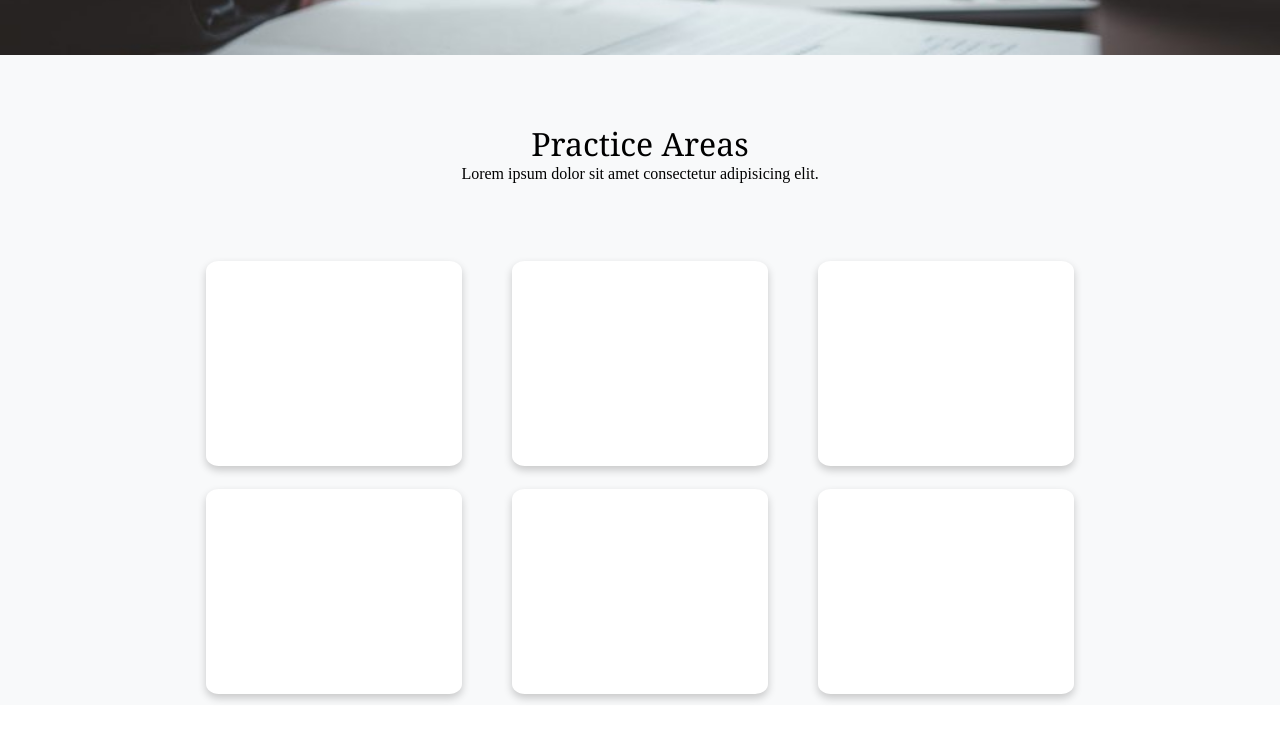
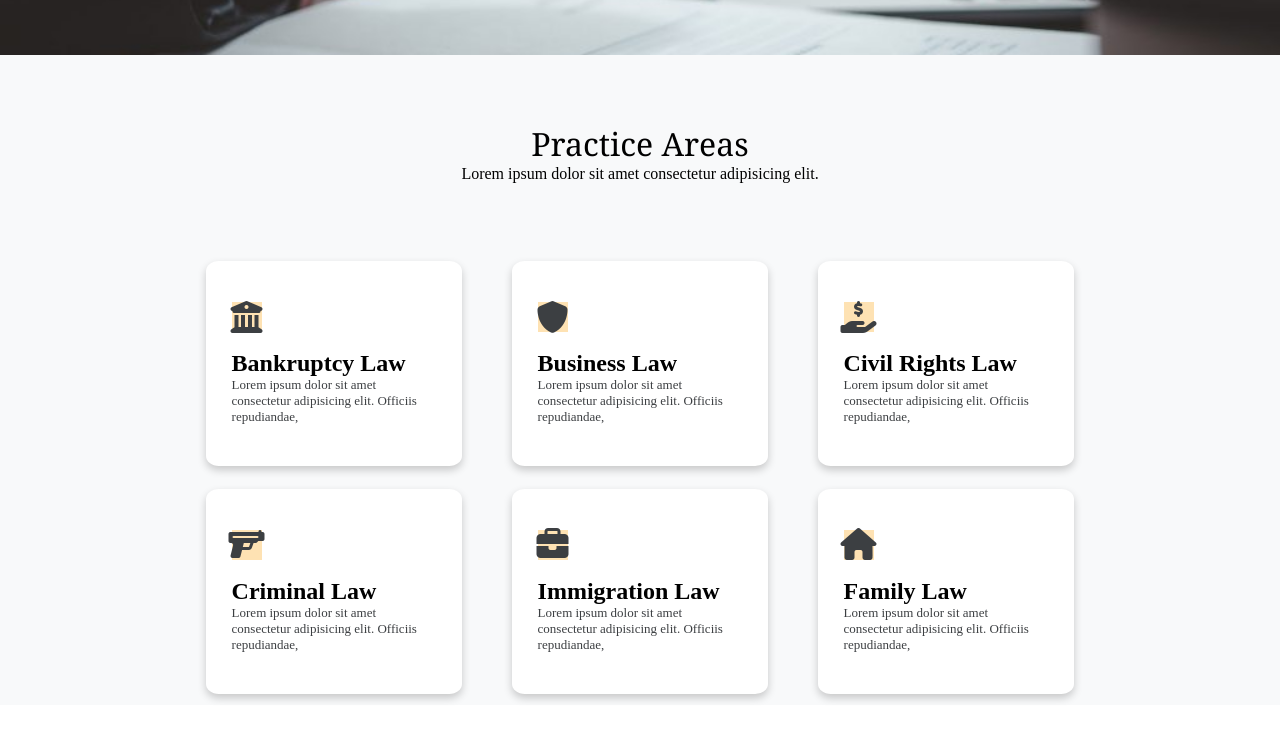
Before and after one commit to KkDhote/Notaty, a plain HTML site: page index.html in a window 1280 px wide. Shown: the part 675-1416 px from the top of the page. Drawn offline with nearby package versions, Linux system fonts and the light colour scheme.

Commit message:
Today's Draft

```diff
--- a/index.html
+++ b/index.html
@@ -6,6 +6,7 @@
     <title>Project</title>
     <link rel="stylesheet"  href="style.css">
     <link rel="stylesheet" href="https://cdnjs.cloudflare.com/ajax/libs/font-awesome/6.7.2/css/all.min.css" integrity="sha512-Evv84Mr4kqVGRNSgIGL/F/aIDqQb7xQ2vcrdIwxfjThSH8CSR7PBEakCr51Ck+w+/U6swU2Im1vVX0SVk9ABhg==" crossorigin="anonymous" referrerpolicy="no-referrer" />
+    <link href="https://fonts.googleapis.com/css2?family=Material+Symbols+Outlined:opsz,wght,FILL,GRAD@20..48,100..700,0..1,200..-50" rel="stylesheet" />
 </head>
 <body>
     <!-- navigator bar -->
@@ -47,14 +48,74 @@
             </div>
             <div id="s2d2">
                 <div class="s2d2_od">
-                    <div class="br_box"></div>
-                    <div class="br_box"></div>
-                    <div class="br_box"></div>
+                    <div class="br_box">
+                        <div class="br_box_in">
+                            <div class="br_icon">
+
+                                <i class="fa-solid fa-building-columns fa-2xl" style="color: #3c3f42;"></i>
+                            </div>
+                            <br>
+                            <h3>Bankruptcy Law</h3>
+                            <p>Lorem ipsum dolor sit amet consectetur adipisicing elit. Officiis repudiandae, </p>
+                        </div>
+                    </div>
+                    <div class="br_box">
+                        <div class="br_box_in">
+                            <div class="br_icon">
+                                <i class="fa-solid fa-shield fa-2xl" style="color: #3c3f42;"></i>
+
+                            </div>
+                            <br>
+                            <h3>Business Law</h3>
+                            <p>Lorem ipsum dolor sit amet consectetur adipisicing elit. Officiis repudiandae, </p>
+                        </div>
+                    </div>
+                    <div class="br_box">
+                        <div class="br_box_in">
+                            <div class="br_icon">
+
+                                <i class="fa-solid fa-hand-holding-dollar fa-2xl" style="color: #3c3f42;"></i>
+                            </div>
+                            <br>
+                            <h3>Civil Rights Law</h3>
+                            <p>Lorem ipsum dolor sit amet consectetur adipisicing elit. Officiis repudiandae, </p>
+                        </div>
+                    </div>
                 </div>
                 <div class="s2d2_od">
-                    <div class="br_box"></div>
-                    <div class="br_box"></div>
-                    <div class="br_box"></div>
+                    <div class="br_box">
+                        <div class="br_box_in">
+                            <div class="br_icon">
+
+                                <i class="fa-solid fa-gun fa-2xl" style="color: #3c3f42;"></i>
+                            </div>
+                            <br>
+                            <h3>Criminal Law</h3>
+                            <p>Lorem ipsum dolor sit amet consectetur adipisicing elit. Officiis repudiandae, </p>
+
+                        </div>
+                    </div>
+                    <div class="br_box">
+                        <div class="br_box_in">
+                            <div class="br_icon">
+                                <i class="fa-solid fa-briefcase fa-2xl" style="color: #3c3f42;"></i>
+
+                            </div>
+                            <br>
+                            <h3>Immigration Law</h3>
+                            <p>Lorem ipsum dolor sit amet consectetur adipisicing elit. Officiis repudiandae, </p>
+                        </div>
+                    </div>
+                    <div class="br_box">
+                        <div class="br_box_in">
+                            <div class="br_icon">
+                                <i class="fa-solid fa-house fa-2xl" style="color: #3c3f42;"></i>
+                            </div>
+                            <br>
+                            <h3>Family Law</h3>
+                            <p>Lorem ipsum dolor sit amet consectetur adipisicing elit. Officiis repudiandae, </p>
+                        </div>
+                    </div>
                 </div>
             </div>
         </section>
--- a/style.css
+++ b/style.css
@@ -123,4 +123,27 @@
     border-radius: 5%;
     background-color: #ffffff;
     box-shadow: 0px 4px 8px rgba(0, 0, 0, 0.2);
+    display: flex;
+    justify-content: center;
+    align-items: center;
 }
+.br_box_in{
+    height: 60%;
+    width: 80%;
+}
+.br_box_in h3{
+    font-size: 24px;
+}
+.br_box_in p{
+    color:rgb(60,63,66);
+    font-size: small;
+}
+.br_icon{
+    height:30px;
+    width:30px;
+    background-color: #fee2b3;
+
+    display: flex;
+    justify-content: center;
+    align-items: center;
+}
```
